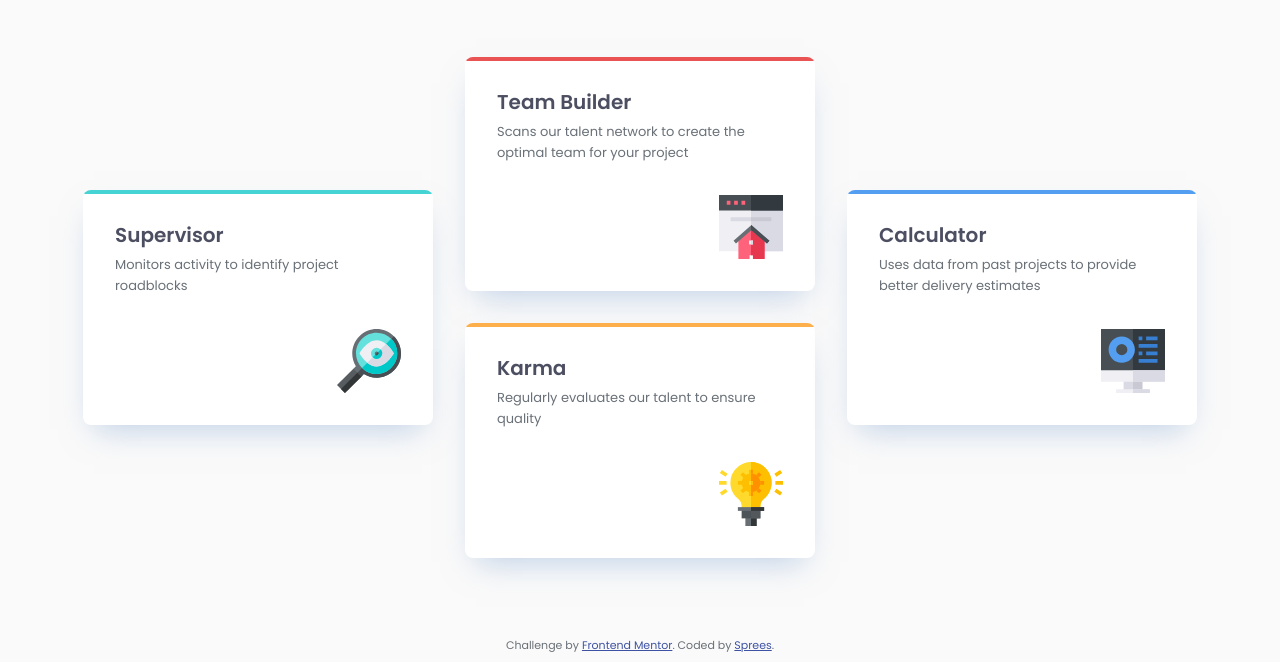
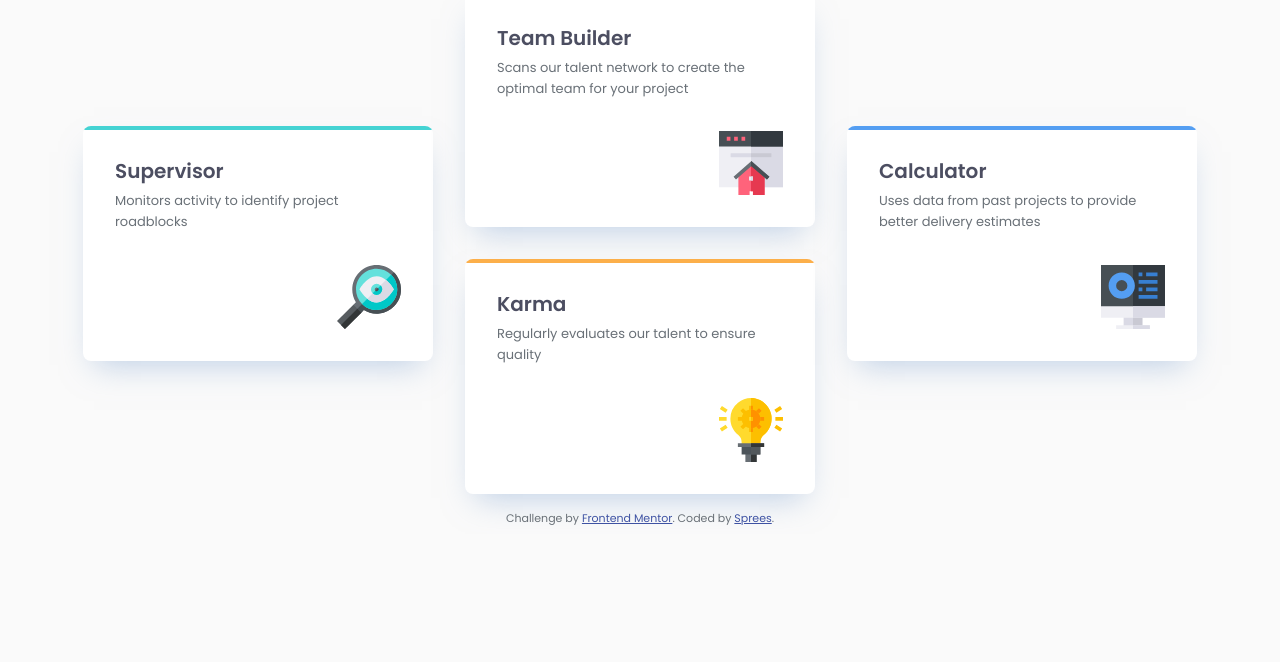
Before and after one commit to Sprees/fe-mentor_four-card-feature-section, a plain HTML site: page index.html in a window 1280 px wide. Shown: the part 266-928 px from the top of the page. After the commit the page ends 800 px from the top, so only its background shows below. Drawn offline with Linux system fonts and the light colour scheme.

Commit message:
fixed grid not applying to main / changed section padding

```diff
--- a/index.html
+++ b/index.html
@@ -19,8 +19,8 @@
         <title>Frontend Mentor | Four card feature section</title>
     </head>
     <body>
-        <main clas="grid">
-            <section class="grid" data-type="page" aria-labelledby="ai-tools__title">
+        <main class="grid">
+            <section class="grid" aria-labelledby="ai-tools__title">
 
                 <header>
                     <h1 id="ai-tools__title" class="ai-tools__title">
@@ -37,7 +37,7 @@
                     </p>
                 </header>
 
-                <div class="grid" data-type="content" style="--grid-gap: 2rem;">
+                <div class="grid" data-type="content">
                     <article class="feature-card flex" data-direction="column">
                         <div class="feature-card__border bg-cyan"></div>
                         <div>
--- a/style.css
+++ b/style.css
@@ -131,10 +131,14 @@
         background-color: var(--clr-background);
     }
 
+    main {
+        min-height: inherit;
+    }
+
     section {
         padding-block: 4rem;
-        @media (min-width: 48rem) {
-            padding-block: 6.5rem;
+        @media (min-width: 48em) {
+            padding-block: 0;
         }
     }
 
@@ -216,6 +220,7 @@
         place-content: center;
 
         &[data-type="content"] {
+            --grid-gap: 2rem;
             grid-template-columns: 19.625rem;
 
             @media (min-width: 48em) {
```
